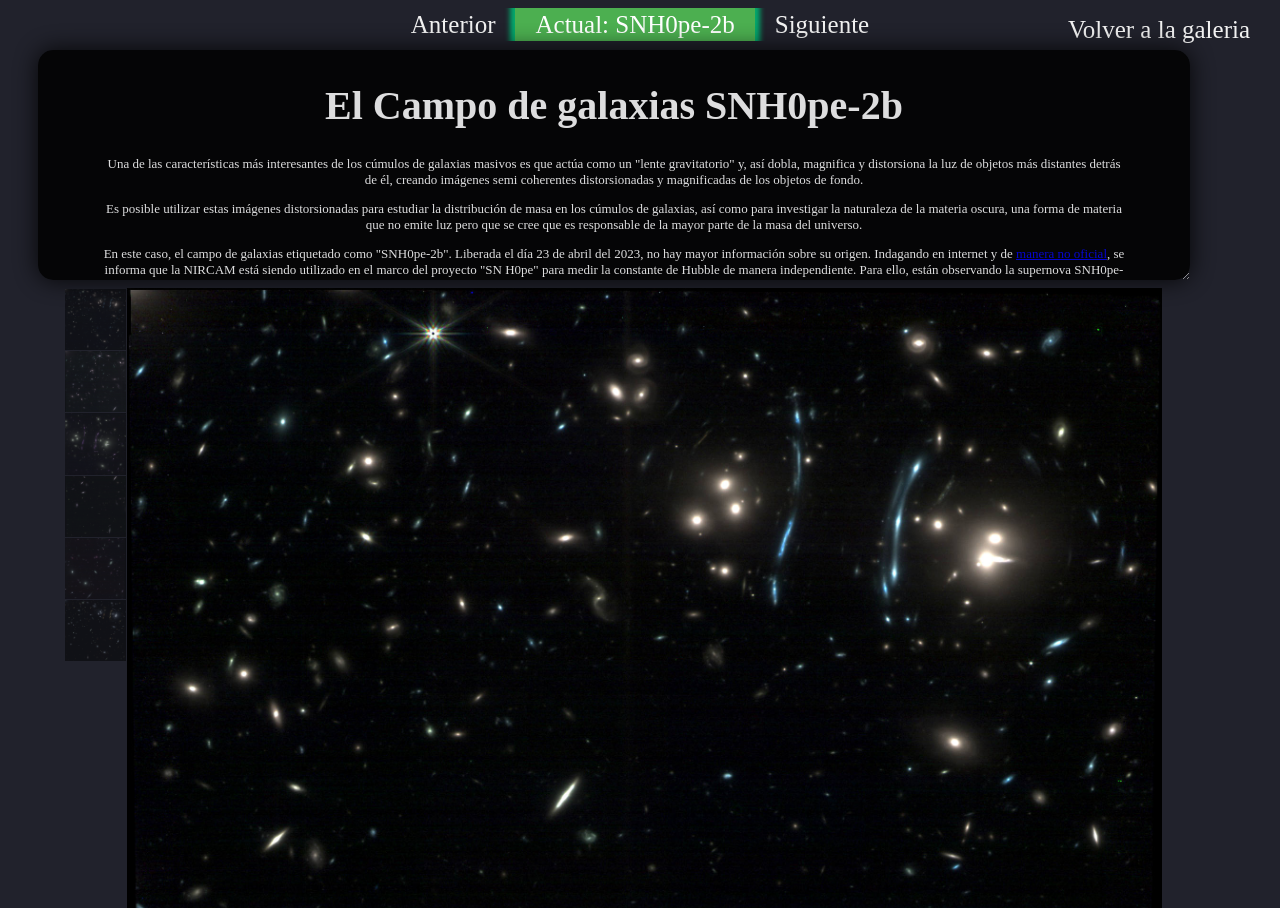
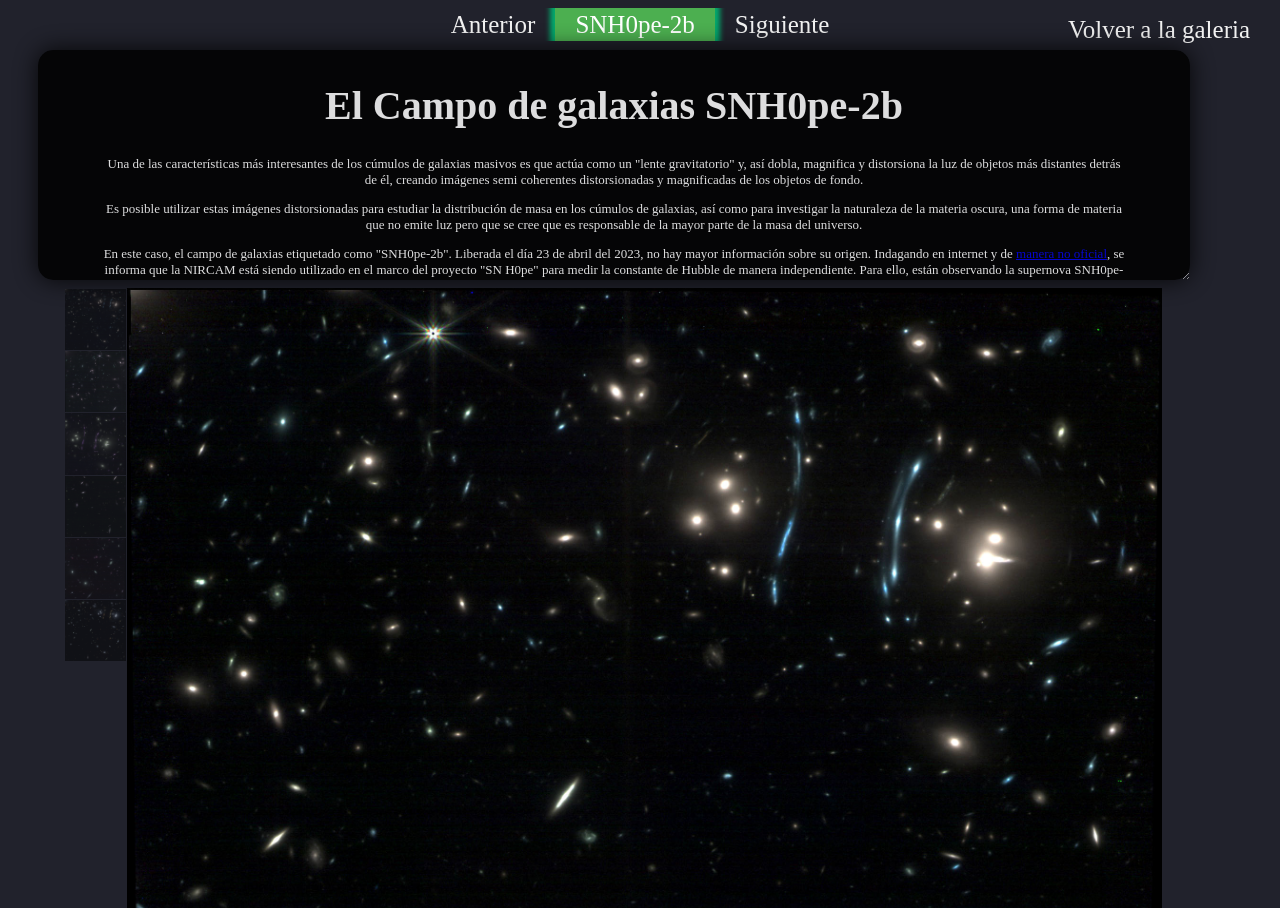
Before and after one commit to nicomedinap/nicomedinap.github.io, a Jekyll site: the page Galeria/JWST/MostrarImagenesSNH0pe-2b.html, which Jekyll copies as it is, in a window 1280 px wide. Built offline with Jekyll 4.4.1, drawn with Linux system fonts in a browser that asks for light colours.

Commit message:
Update MostrarImagenesSNH0pe-2b.html

```diff
--- a/Galeria/JWST/MostrarImagenesSNH0pe-2b.html
+++ b/Galeria/JWST/MostrarImagenesSNH0pe-2b.html
@@ -16,7 +16,7 @@
 
 	<div class="BarraBotones">
 		<a href=" ">Anterior</a>
-		<a class="active" href="#home">Actual: SNH0pe-2b</a>
+		<a class="active" href="#home">SNH0pe-2b</a>
 		<a href=" ">Siguiente</a>
 	</div>
 
```
